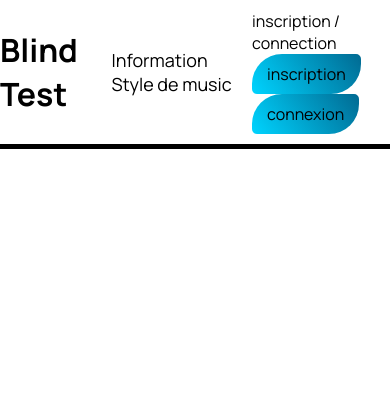
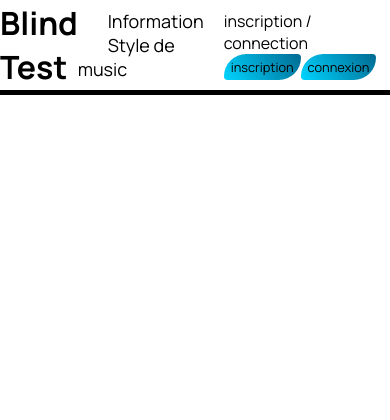
Before and after one commit to bapt2/RNCP-Project, a Flask app: page / in a window 390 px wide. Shown: the top 420 px of the page. Run offline with Flask 3, Linux system fonts and the light colour scheme.

Commit message:
update the responsive

```diff
--- a/Project/Static/Styles/style.css
+++ b/Project/Static/Styles/style.css
@@ -160,6 +160,16 @@ label {
         font-size: 2em;
     }
 
+    .sign-in-log-in div{
+        display: flex;
+        justify-content: center;
+    }
+
+    .sign-in-log-in a{
+        padding: 4px 7px;
+        font-size: 0.8em;
+    }
+
     .dropdown-navbar button{
         display: flex;
         width: 10%;
--- a/Project/checkinformation.py
+++ b/Project/checkinformation.py
@@ -12,7 +12,7 @@ import random, os
 rooms = {}
 sockets = defaultdict(dict)
 
-def generate_unique_code(length):
+def generateUniqueCode(length):
     while True:
         code =  ""
         for _ in range(length):
@@ -113,7 +113,7 @@ def checkRoomCreationForm():
             flash('Le nombre de music ne peut être inferieur à 1 ou supérieur à 20', 'error')
             return redirect(url_for('home'))
 
-        room = generate_unique_code(12)
+        room = generateUniqueCode(12)
         rooms[room] = {
             "members": 0,
             "musicsNumber": 0,
```
